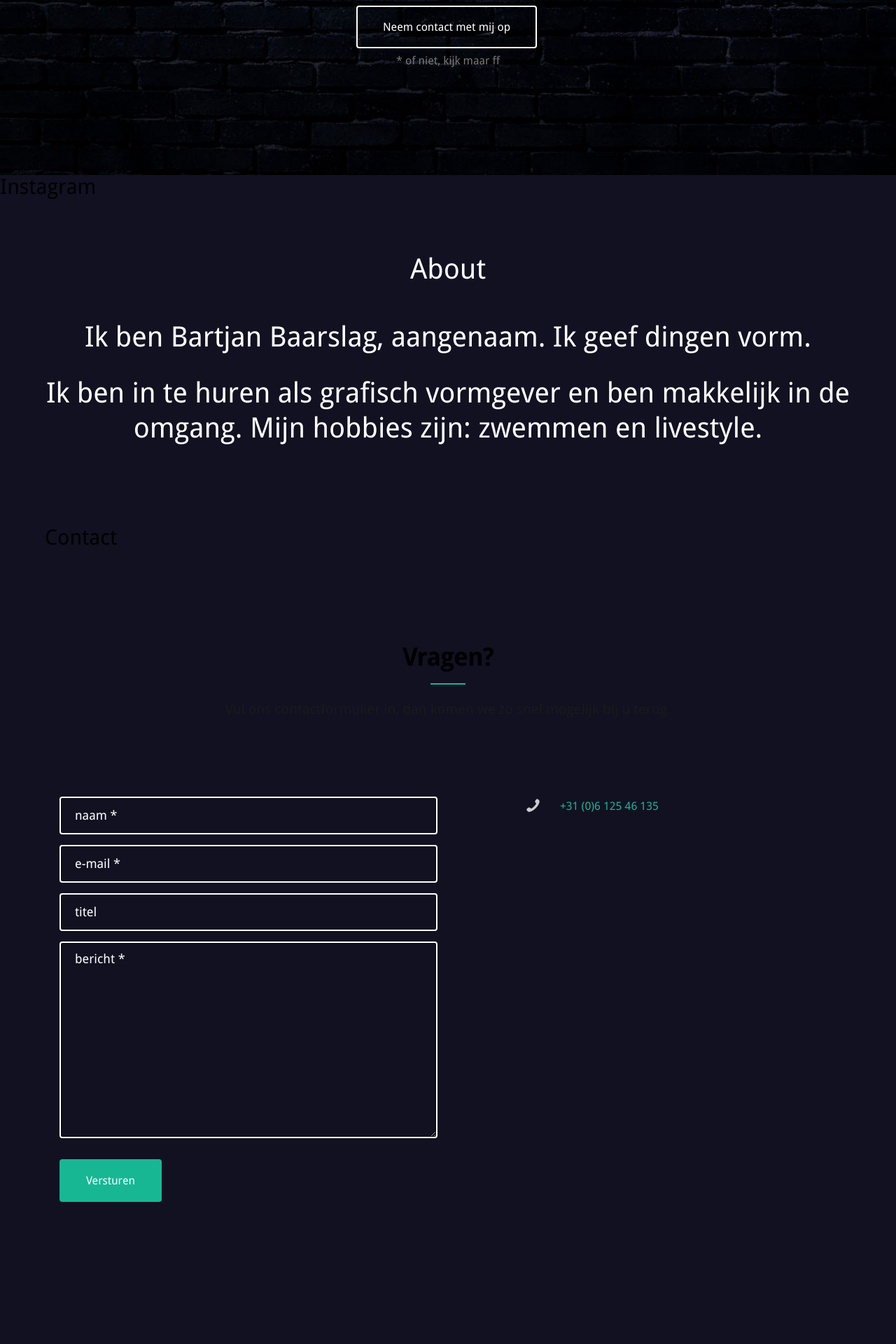
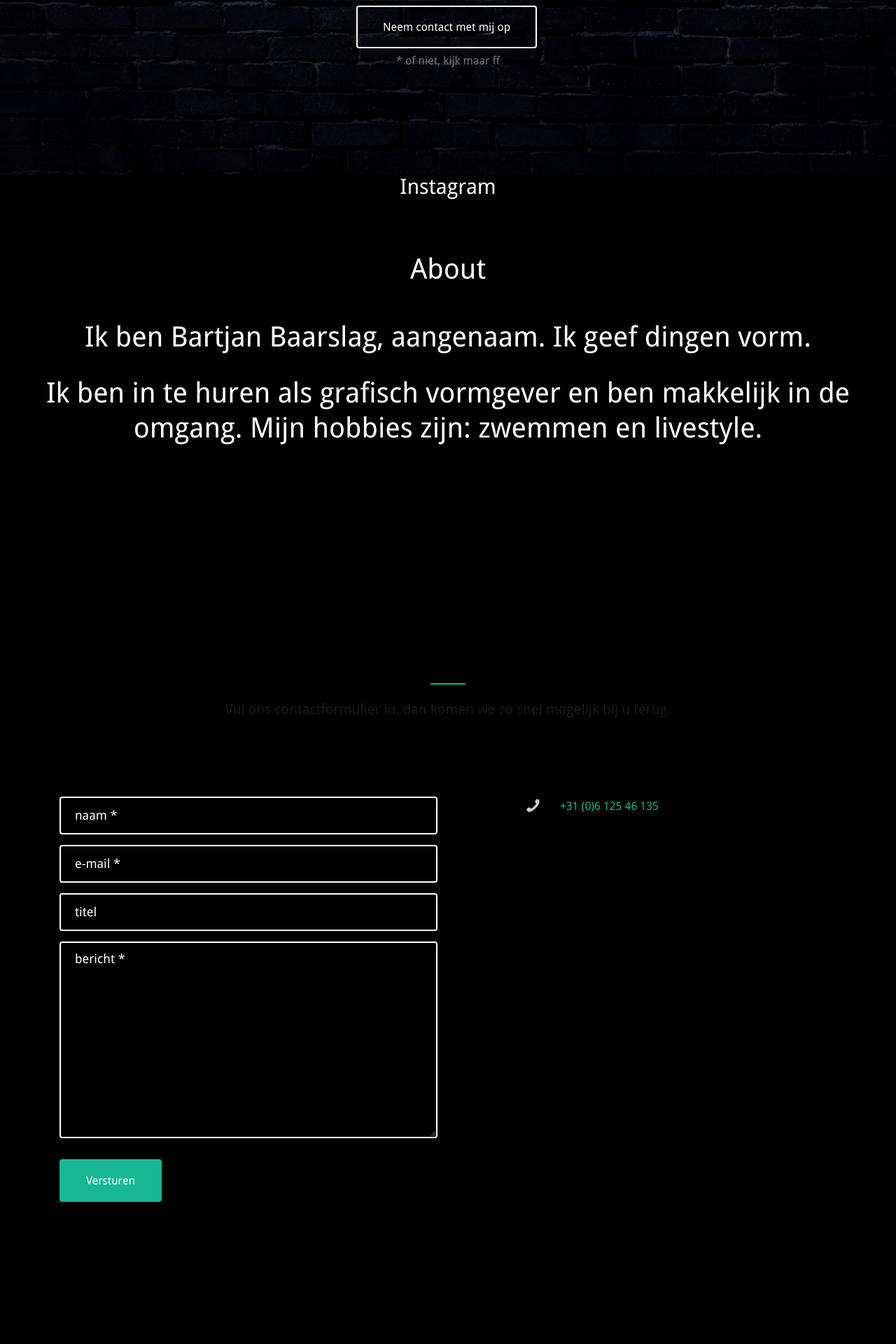
Before and after one commit to apsweb/baddie, a Jekyll site: the page built from index.md, in a window 1280 px wide. Shown: the part 650-2570 px from the top of the page at 70% size. Built offline with Jekyll 4.4.1, drawn with Linux system fonts in a browser that asks for light colours; some web fonts are replaced.

Commit message:
Updated 'css/style.css' via CloudCannon

```diff
--- a/css/style.css
+++ b/css/style.css
@@ -54,7 +54,7 @@ body {
   -webkit-transition: 0.5s;
   -o-transition: 0.5s;
   transition: 0.5s;
-  background:#112;
+  background:#000;
 }
 .offcanvas #page {
   overflow: hidden;
@@ -2180,6 +2180,8 @@ align-items: center;
 
 #gtco-footer {padding:4em;}
 
+.instawrapper h2 {color:#fff;text-align:center;}
+
 /*
 .form-control {border-color: pink;}
 
```
